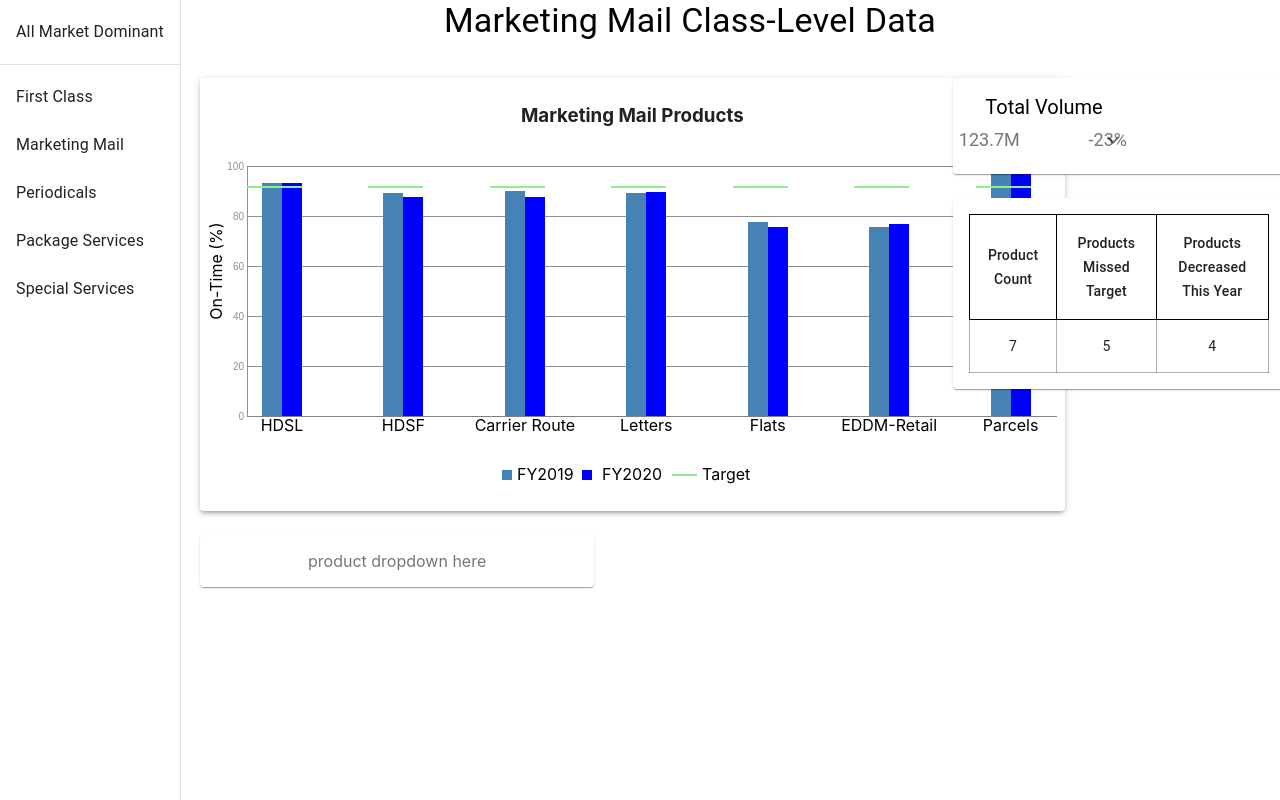
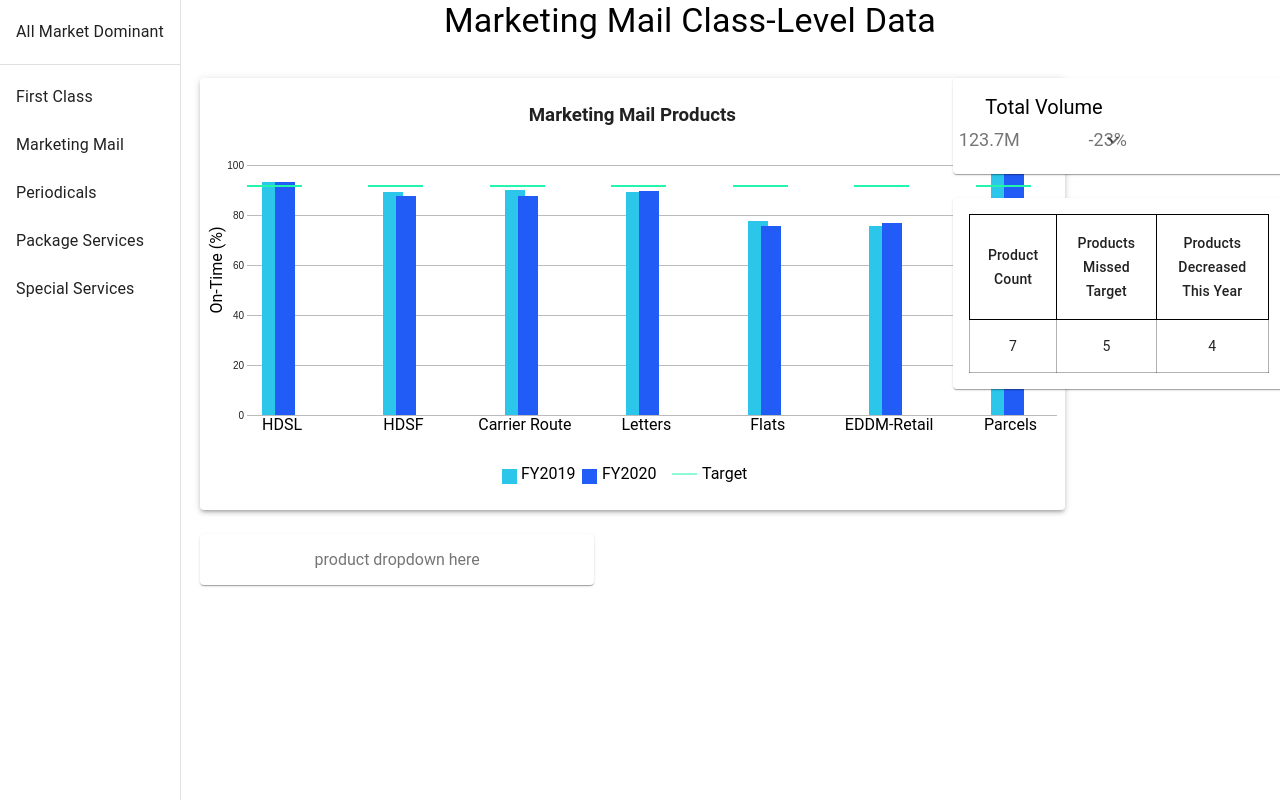
Before and after one commit to Uvacoder/USPS-service-dashbaord, a React (Create React App) app in the folder service-dashboard/: page /marketing-mail in a window 1280 px wide. Built offline with nearby package versions, Linux system fonts and the light colour scheme.

Commit message:
style working better

```diff
--- a/service-dashboard/src/App.css
+++ b/service-dashboard/src/App.css
@@ -1,5 +1,11 @@
 .App {
   text-align: center;
+}
+@import url("https://fonts.googleapis.com/css2?family=Roboto:wght@100;300&display=swap");
+
+body {
+  /* font-family: "Josefin Sans", cursive; */
+  font-family: "Roboto", sans-serif;
 }
 
 #allMdContainer {
--- /dev/null
+++ b/service-dashboard/src/DashComponents/GraphKey.jsx
@@ -0,0 +1,70 @@
+import * as d3 from "d3";
+
+import {
+  primaryColor,
+  secondaryColor,
+  highlightColor,
+  textNodeFont,
+} from "../Design/MyTheme";
+
+export const GraphKey = () => {
+  d3.select("#key2019")
+    .on("mouseover", function () {
+      d3.selectAll(".bar2020").transition().duration(200).style("opacity", 0.2);
+    })
+    .on("mouseout", function () {
+      d3.selectAll(".bar2020").transition().duration(200).style("opacity", 1);
+    });
+
+  d3.select("#key2020")
+    .on("mouseover", function () {
+      d3.selectAll(".bar2019").transition().duration(200).style("opacity", 0.2);
+    })
+    .on("mouseout", function () {
+      d3.selectAll(".bar2019").transition().duration(200).style("opacity", 1);
+    });
+
+  return (
+    <svg height={50}>
+      <rect
+        fill={primaryColor}
+        x={20}
+        y={20}
+        width={15}
+        height={15}
+        id="key2019"
+      ></rect>
+      <text x={39} y={30} fontFamily={textNodeFont}>
+        FY2019
+      </text>
+
+      <rect
+        fill={secondaryColor}
+        x={100}
+        y={20}
+        width={15}
+        height={15}
+        id="key2020"
+      ></rect>
+      <text x={120} y={30} fontFamily={textNodeFont}>
+        {" "}
+        FY2020
+      </text>
+      <line
+        x1={190}
+        y1={25}
+        x2={215}
+        y2={25}
+        strokeWidth={1}
+        stroke={highlightColor}
+        className="targetLines"
+      />
+
+      <text x={220} y={30} fontFamily={textNodeFont}>
+        Target
+      </text>
+    </svg>
+  );
+};
+
+export default GraphKey;
--- /dev/null
+++ b/service-dashboard/src/DashComponents/Tooltip.jsx
@@ -0,0 +1,94 @@
+import { makeStyles } from "@material-ui/core/styles";
+import * as d3 from "d3";
+
+const useStyles = makeStyles((theme) => ({
+  root: {
+    flexGrow: 1,
+  },
+  div: {
+    position: "absolute",
+    textAlign: "center",
+    width: "60px",
+    height: "28px",
+    padding: "2px",
+    font: "12px sans-serif",
+    background: "lightsteelblue",
+    border: "0px",
+    borderRadius: "8px",
+    pointerEvents: "none",
+    opacity: "0",
+  },
+}));
+
+function getWindowDimensions() {
+  const { innerWidth: width, innerHeight: height } = window;
+  return {
+    width,
+    height,
+  };
+}
+
+export function toolTipMotion(event, currentBarId) {
+  const tooltip = d3.select("#graphTooltip");
+
+  let coords = d3.pointer(event);
+
+  //   const eventX = event.screenX;
+  //   const eventY = event.screenY;
+
+  //   console.log(eventX, eventY);
+
+  const windowX = getWindowDimensions().width;
+  const windowY = getWindowDimensions().height;
+
+  //   const scaleXValue = 0.05;
+  //   const scaleXValue = 0.175;
+  //   const scaleXValue = 0.165;
+  //   const scaleXValue = 0.16;
+  const scaleXValue = 0.19;
+
+  //   //   const scaleXValue = 1.7;
+  //   const scaleXValue = 0.11;
+
+  const scaledPoz = windowX * scaleXValue;
+
+  console.log(scaledPoz);
+
+  const eventXScaled = coords[0] + scaledPoz;
+
+  tooltip
+    // .style("left", eventXScaled + 265 + "px")
+    // .style("left", eventX + 265 + "px")
+    // .style("top", eventY + 150 + "px")
+
+    // .style("top", eventY - 350 + "px")
+    // .style("left", coords[0] + 265 + "px")
+    .style("left", eventXScaled + 15 + "px")
+    .style("top", coords[1] + 150 + "px")
+    // .text(currentBarId)
+    .transition()
+    .duration(100)
+    .style("opacity", 1);
+
+  const tooltipText = d3.select("#tooltipText");
+}
+
+export function hideTooltip(event) {
+  const tooltip = d3.select("#graphTooltip");
+
+  tooltip.transition().duration(100).style("opacity", 0);
+}
+
+export const Tooltip = (props) => {
+  const { toolTipData } = props;
+
+  const classes = useStyles();
+  return (
+    <div className={classes.div} id="graphTooltip">
+      {/* im the tooltip */}
+      {toolTipData}
+    </div>
+  );
+};
+
+export default Tooltip;
--- a/service-dashboard/src/Design/MyTheme.js
+++ b/service-dashboard/src/Design/MyTheme.js
@@ -13,10 +13,22 @@ const useStyles = makeStyles({
   },
 });
 
+export const colorPalleteMatt = {
+  primaryColor: "#2CC6EB",
+  secondaryColor: "#225CF6",
+  highlightColor: "#22F6AC",
+  lightGrey: "#e6e8e6",
+};
+
+export const { primaryColor, secondaryColor, highlightColor, lightGrey } =
+  colorPalleteMatt;
+
+export const textNodeFont = "'Roboto', sans-serif";
+
 const myTheme = createTheme({
   palette: {
     primary: {
-      main: orange[700],
+      main: primaryColor,
     },
   },
 });
--- a/service-dashboard/src/mailClassComponents/GraphKey.jsx
+++ /dev/null
@@ -1,32 +0,0 @@
-// import Grid from "@material-ui/core/Grid";
-
-export const GraphKey = () => {
-  return (
-    <svg height={50}>
-      <rect fill="steelblue" x={20} y={20} width={10} height={10}></rect>
-      <text x={35} y={30}>
-        FY2019
-      </text>
-
-      <rect fill="blue" x={100} y={20} width={10} height={10}></rect>
-      <text x={120} y={30}>
-        {" "}
-        FY2020
-      </text>
-      <line
-        x1={190}
-        y1={25}
-        x2={215}
-        y2={25}
-        strokeWidth={1}
-        stroke="limegreen"
-      />
-
-      <text x={220} y={30}>
-        Target
-      </text>
-    </svg>
-  );
-};
-
-export default GraphKey;
--- a/service-dashboard/src/mailClassComponents/MarketingMailComponents/MarketingMailClass.jsx
+++ b/service-dashboard/src/mailClassComponents/MarketingMailComponents/MarketingMailClass.jsx
@@ -7,7 +7,7 @@ import annualData from "../../Data/annualData.json";
 
 import MarketingMailClassGraph from "./MarketingMailClassGraph";
 import ProductCountTable from "../ProductCountTable";
-import VolumeChange from "../VolumeChange";
+import VolumeChange from "../../DashComponents/VolumeChange";
 
 const useStyles = makeStyles((theme) => ({
   root: {
--- a/service-dashboard/src/mailClassComponents/MarketingMailComponents/MarketingMailClassGraph.jsx
+++ b/service-dashboard/src/mailClassComponents/MarketingMailComponents/MarketingMailClassGraph.jsx
@@ -1,12 +1,26 @@
 import * as d3 from "d3";
+import { color } from "d3";
 import { useEffect, useState } from "react";
-import GraphKey from "../GraphKey";
+import GraphKey from "../../DashComponents/GraphKey";
+import {
+  primaryColor,
+  secondaryColor,
+  highlightColor,
+  textNodeFont,
+  lightGrey,
+} from "../../Design/MyTheme";
+
+import {
+  Tooltip,
+  toolTipMotion,
+  hideTooltip,
+} from "../../DashComponents/Tooltip";
 
 export const MarketingMailClassGraph = (props) => {
   const { propData } = props;
-  //   console.log("mm data", propData);
 
   const [data, setData] = useState({});
+  const [toolTipData, setToolTipData] = useState("");
 
   useEffect(() => {
     setData(propData);
@@ -71,6 +85,9 @@ export const MarketingMailClassGraph = (props) => {
     const data2019 = dataProducts.filter((row) => row.fy == 2019);
 
     const interBarMargin = getInterBarMargin(data2020);
+
+    const tooltip = d3.select("#graphTooltip");
+
     svg
       .selectAll(".nameBoxes")
       .data(data2020)
@@ -83,11 +100,12 @@ export const MarketingMailClassGraph = (props) => {
       .attr("fill", "white")
       .attr("class", "graphicElement nameBox")
       .on("mouseover", function () {
-        d3.select(this).attr("fill", "grey");
+        d3.select(this).attr("fill", lightGrey);
       })
       .on("mouseout", function () {
         d3.select(this).attr("fill", "white");
-      });
+      })
+      .attr("id", (d, i) => `nameBox_${i}`);
 
     svg
       .selectAll(".productNameText")
@@ -98,16 +116,26 @@ export const MarketingMailClassGraph = (props) => {
       .attr("y", topStart + 15)
       .text((d) => d.productAbbrev)
       .attr("text-anchor", "middle")
-      .attr("class", "graphicElement nameBox");
+      .attr("class", "graphicElement nameBox")
+      .attr("font-family", textNodeFont)
+      .attr("id", (d, i) => `${i}`)
+      .on("mouseover", function () {
+        const idCount = this.id;
+        const parentBox = `nameBox_${idCount}`;
+        d3.select(`#${parentBox}`).attr("fill", lightGrey);
+      });
 
     svg
       .append("g")
       .call(d3.axisLeft(yScaleRev).tickSize(-svgWidth).ticks(5))
       .attr("transform", `translate(${marginLeft},${marginTop})`)
-      .style("opacity", 0.5)
       .attr("class", "graphicElement axisTicks");
-    //   .tickSize(300)
-    //   .tickFormat("");
+
+    d3.select(".domain").remove();
+    d3.selectAll(".axisTicks").selectAll("text").style("opacity", 1);
+    d3.selectAll("line").style("opacity", 0.3);
+
+    d3.selectAll(".targetLines").style("opacity", 1);
 
     svg
       .selectAll(".bar2019")
@@ -118,22 +146,45 @@ export const MarketingMailClassGraph = (props) => {
       .attr("y", (d) => topStart - yScale(d.pctOnTime))
       .attr("height", (d) => yScale(d.pctOnTime))
       .attr("width", barWidth)
-      .attr("fill", "steelblue")
-      //   .attr("rx", 4)
-      .attr("class", "graphicElement bar2019");
+      .attr("fill", primaryColor)
+      .attr("class", "graphicElement bar2019")
+      .attr("id", (d) => `${d.pctOnTime}% on Time`)
+      .on("mouseover", function (event) {
+        const currentBarId = d3.select(this)._groups[0][0].id;
+
+        // d3.mouse(this);
+
+        toolTipMotion(event, currentBarId);
+
+        setToolTipData(currentBarId);
+      })
+      .on("mousemove", function (event) {
+        toolTipMotion(event);
+      })
+      .on("mouseout", function (event) {
+        hideTooltip(event);
+      });
 
     svg
       .selectAll(".bar2020")
       .data(data2020)
       .enter()
       .append("rect")
-      .attr("x", (d, i) => i * interBarMargin + barWidth + barMarginLeft)
+      .attr("x", (d, i) => i * interBarMargin + barWidth + barMarginLeft - 7)
       .attr("y", (d) => topStart - yScale(d.pctOnTime))
       .attr("height", (d) => yScale(d.pctOnTime))
       .attr("width", barWidth)
-      .attr("fill", "blue")
-      //   .attr("rx", 4)
+      .attr("fill", secondaryColor)
       .attr("class", "graphicElement bar2020");
+    // .on("mouseover", function (event) {
+    //   toolTipMotion(event);
+    // })
+    // .on("mousemove", function (event) {
+    //   toolTipMotion(event);
+    // })
+    // .on("mouseout", function (event) {
+    //   hideTooltip(event);
+    // });
 
     svg
       .selectAll(".targetLines")
@@ -144,7 +195,7 @@ export const MarketingMailClassGraph = (props) => {
       .attr("y1", (d) => topStart - yScale(d.target))
       .attr("x2", (d, i) => i * interBarMargin + barWidth * 2 + barMarginLeft)
       .attr("y2", (d) => topStart - yScale(d.target))
-      .style("stroke", "lightgreen")
+      .style("stroke", highlightColor)
       .style("stroke-width", 2)
       .attr("class", "graphicElement targetLines");
 
@@ -154,7 +205,8 @@ export const MarketingMailClassGraph = (props) => {
       .attr("x", 190)
       .attr("y", 20)
       .style("text-anchor", "middle")
-      .attr("transform", "translate(-5,315) rotate(270)");
+      .attr("transform", "translate(-5,315) rotate(270)")
+      .attr("font-family", textNodeFont);
   }
 
   function removeBars() {
@@ -163,7 +215,7 @@ export const MarketingMailClassGraph = (props) => {
 
   return (
     <div>
-      <h3>Marketing Mail Products</h3>
+      <h3 fontFamily={textNodeFont}>Marketing Mail Products</h3>
       <svg
         shapeRendering="crispEdges"
         id="mmClassSvg"
@@ -171,6 +223,7 @@ export const MarketingMailClassGraph = (props) => {
         width={850}
       ></svg>
       <GraphKey />
+      <Tooltip toolTipData={toolTipData} />
     </div>
   );
 };
```
Also changed, not shown: service-dashboard/src/DashComponents/VolumeChange.jsx (renamed from service-dashboard/src/mailClassComponents/VolumeChange.jsx), service-dashboard/src/Design/graphDimensions.js (renamed from service-dashboard/src/Data/graphDimensions.js).
